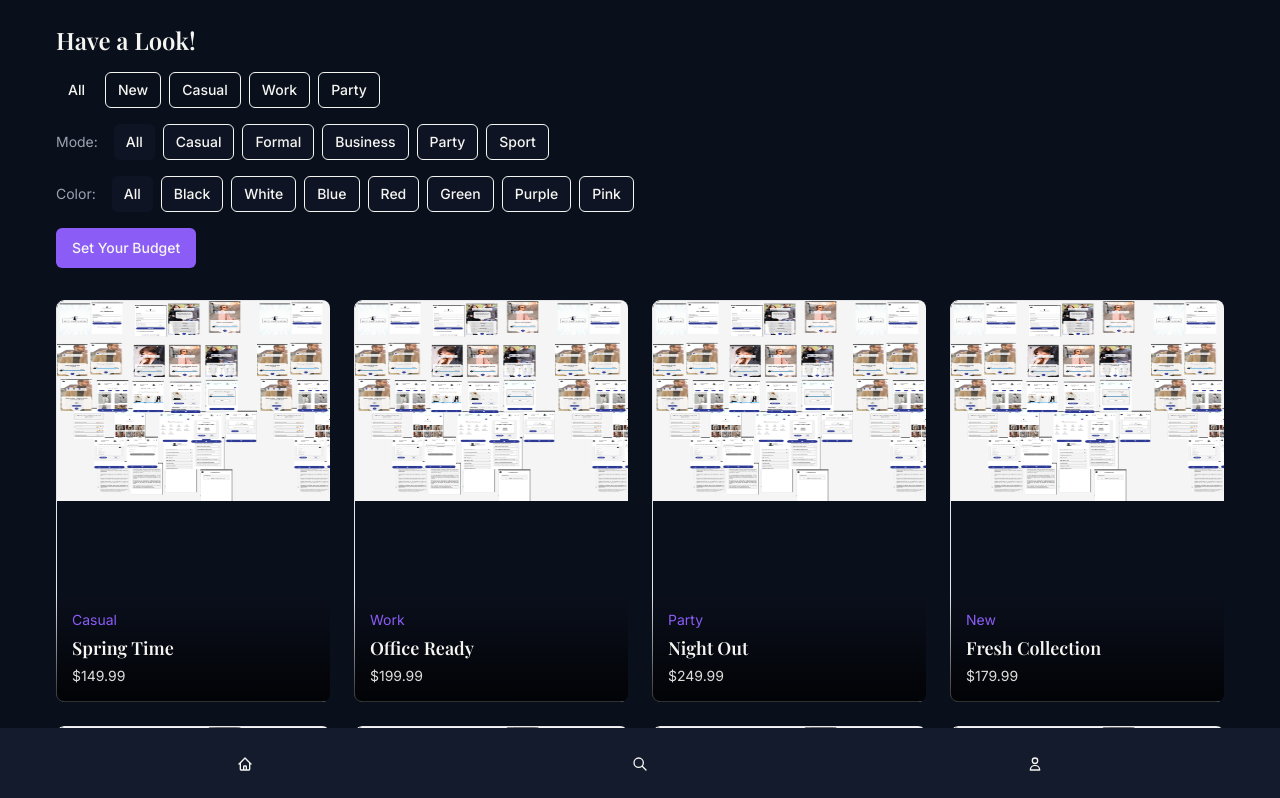
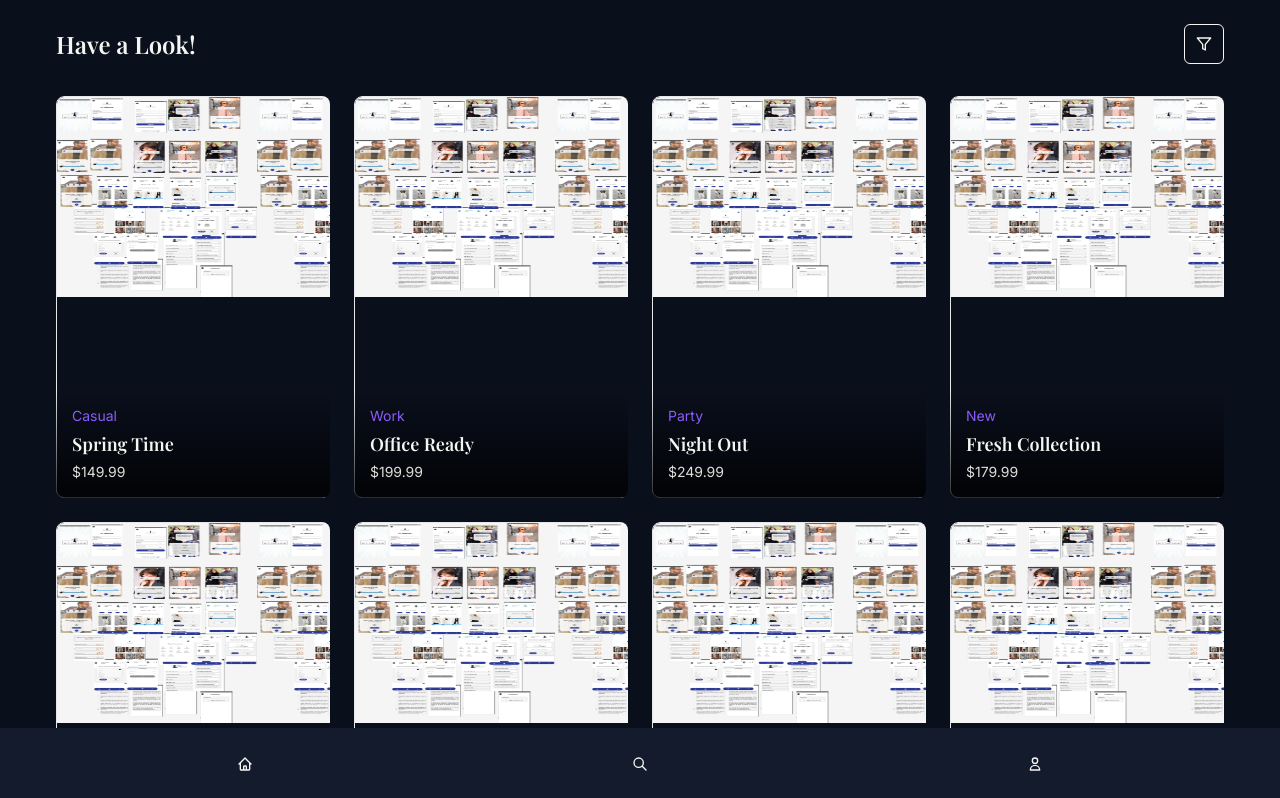
Before and after one commit to buythelook-app/buythelook-e1ca118a, a React (Vite) app: page /suggestions in a window 1280 px wide. Shown: the top 798 px of the page. Built offline with nearby package versions, Linux system fonts and the light colour scheme.

Commit message:
Update filter options to dropdown
Changed the filter options to be displayed in a dropdown format, activated by clicking a filter icon.
[skip gpt_engineer]

```diff
--- a/src/components/LookSuggestions.tsx
+++ b/src/components/LookSuggestions.tsx
@@ -2,6 +2,14 @@ import { useNavigate } from "react-router-dom";
 import { useState } from "react";
 import { Button } from "./ui/button";
 import { LookCanvas } from "./LookCanvas";
+import { Filter } from "lucide-react";
+import {
+  DropdownMenu,
+  DropdownMenuContent,
+  DropdownMenuLabel,
+  DropdownMenuSeparator,
+  DropdownMenuTrigger,
+} from "./ui/dropdown-menu";
 
 const MODES = ["All", "Casual", "Formal", "Business", "Party", "Sport"];
 const COLORS = ["All", "Black", "White", "Blue", "Red", "Green", "Purple", "Pink"];
@@ -110,8 +118,7 @@ export const LookSuggestions = () => {
   const filteredLooks = mockLooks.filter(look => {
     const categoryMatch = selectedCategory === "All" || look.category === selectedCategory;
     const modeMatch = selectedMode === "All" || look.category === selectedMode;
-    // Note: You would need to add color data to your looks to implement color filtering
-    const colorMatch = selectedColor === "All"; // Placeholder for color filtering
+    const colorMatch = selectedColor === "All";
     return categoryMatch && modeMatch && colorMatch;
   });
 
@@ -119,9 +126,17 @@ export const LookSuggestions = () => {
     <div className="min-h-screen bg-netflix-background text-netflix-text p-6">
       <div className="container mx-auto">
         <div className="flex flex-col gap-4 mb-8">
+          <div className="flex justify-between items-center">
             <h1 className="text-2xl font-display font-semibold">Have a Look!</h1>
-
-          <div className="space-y-4">
+            <DropdownMenu>
+              <DropdownMenuTrigger asChild>
+                <Button variant="outline" size="icon">
+                  <Filter className="h-4 w-4" />
+                </Button>
+              </DropdownMenuTrigger>
+              <DropdownMenuContent className="w-64 bg-netflix-card text-netflix-text border-netflix-accent">
+                <DropdownMenuLabel>Categories</DropdownMenuLabel>
+                <div className="p-2">
                   <div className="flex flex-wrap gap-2">
                     {["All", "New", "Casual", "Work", "Party"].map((category) => (
                       <Button
@@ -134,43 +149,53 @@ export const LookSuggestions = () => {
                       </Button>
                     ))}
                   </div>
+                </div>
 
+                <DropdownMenuSeparator />
+                <DropdownMenuLabel>Mode</DropdownMenuLabel>
+                <div className="p-2">
                   <div className="flex flex-wrap gap-2">
-              <span className="text-sm text-gray-400 mr-2 self-center">Mode:</span>
                     {MODES.map((mode) => (
                       <Button
                         key={mode}
                         variant={selectedMode === mode ? "default" : "outline"}
                         size="sm"
                         onClick={() => setSelectedMode(mode)}
-                  className="bg-netflix-card/50"
                       >
                         {mode}
                       </Button>
                     ))}
                   </div>
+                </div>
 
+                <DropdownMenuSeparator />
+                <DropdownMenuLabel>Colors</DropdownMenuLabel>
+                <div className="p-2">
                   <div className="flex flex-wrap gap-2">
-              <span className="text-sm text-gray-400 mr-2 self-center">Color:</span>
                     {COLORS.map((color) => (
                       <Button
                         key={color}
                         variant={selectedColor === color ? "default" : "outline"}
                         size="sm"
                         onClick={() => setSelectedColor(color)}
-                  className="bg-netflix-card/50"
                       >
                         {color}
                       </Button>
                     ))}
                   </div>
+                </div>
 
+                <DropdownMenuSeparator />
+                <div className="p-2">
                   <Button
                     onClick={() => navigate('/budget')}
-              className="bg-netflix-accent hover:bg-opacity-80"
+                    className="w-full bg-netflix-accent hover:bg-opacity-80"
                   >
                     Set Your Budget
                   </Button>
+                </div>
+              </DropdownMenuContent>
+            </DropdownMenu>
           </div>
         </div>
 
```
Lines whose indentation alone changed are shown as unchanged.
